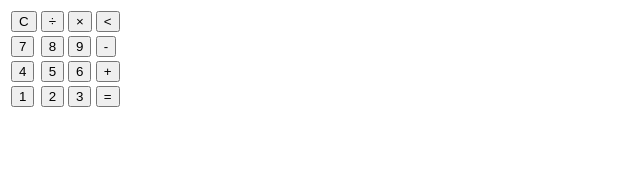
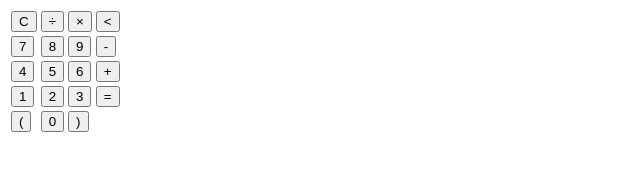
Before and after one commit to robertquillca/calculator, a plain HTML site: page index.html in a window 1280 px wide. Shown: the whole page, without its empty margins (0-640 px from the left). Drawn offline with Linux system fonts and the light colour scheme.

Commit message:
added fifth row of operator & number buttons

```diff
--- a/index.html
+++ b/index.html
@@ -42,6 +42,12 @@
             <td><button class="button-equal" id="equal">=</button></td>
           </tr>
 
+          <tr>
+            <td><button class="button-operator" id="(">(</button></td>
+            <td><button class="button-number" id="0">0</button></td>
+            <td><button class="button-opertor" id=")">)</button></td>
+          </tr>
+
         </table>
       </div>
 
```
